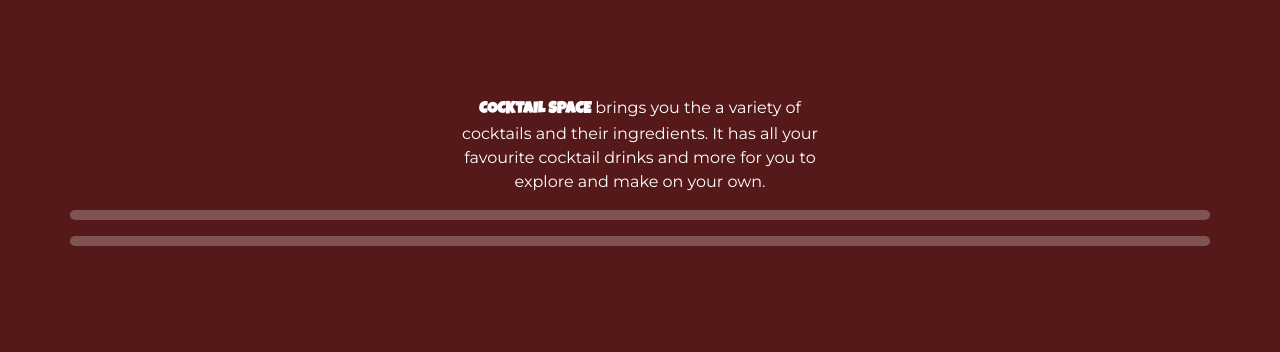
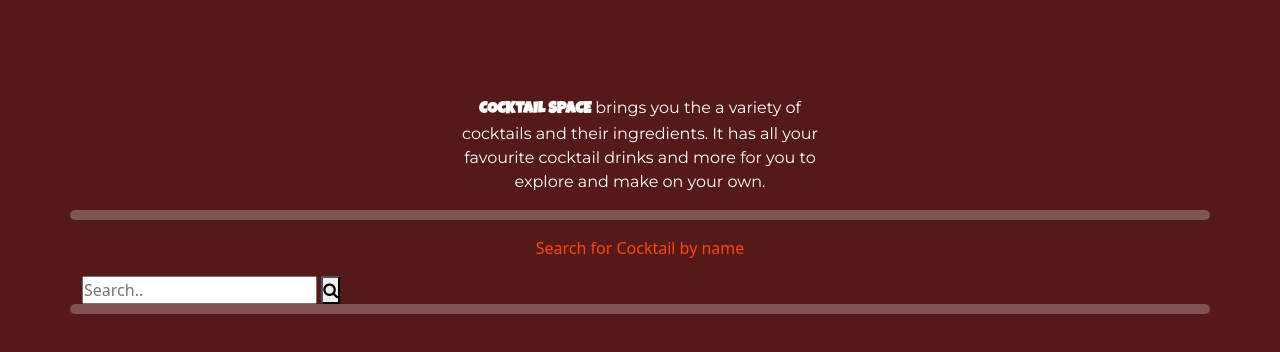
Before and after one commit to elizabethvera-atieno/Cocktail-space-, a plain HTML site: page index.html in a window 1280 px wide. Shown: the part 206-558 px from the top of the page. Drawn offline with nearby package versions, Linux system fonts and the light colour scheme.

Commit message:
create a search button

```diff
--- a/index.html
+++ b/index.html
@@ -12,6 +12,7 @@
     <link rel="preconnect" href="https://fonts.googleapis.com">
     <link rel="preconnect" href="https://fonts.gstatic.com" crossorigin>
     <link href="https://fonts.googleapis.com/css2?family=Luckiest+Guy&family=Montserrat:wght@200;400;600&family=Playfair+Display:wght@500&display=swap" rel="stylesheet">
+    <link rel="stylesheet" href="https://cdnjs.cloudflare.com/ajax/libs/font-awesome/4.7.0/css/font-awesome.min.css">
 </head>
 <body>
     <div class="container" style="padding-top:3cm;" >
@@ -46,7 +47,11 @@
        </div>
        <div class="row">
            <hr>
-
+           <p id="instructions" style="color:orangered;text-align: center;">Search  for  Cocktail  by  name</p>
+           <form class="searchForm" action="action_page.php">
+            <input type="text" placeholder="Search.." name="search">
+            <button type="submit"><i class="fa fa-search"></i></button>
+          </form>
            <hr>
        </div>
 
```
